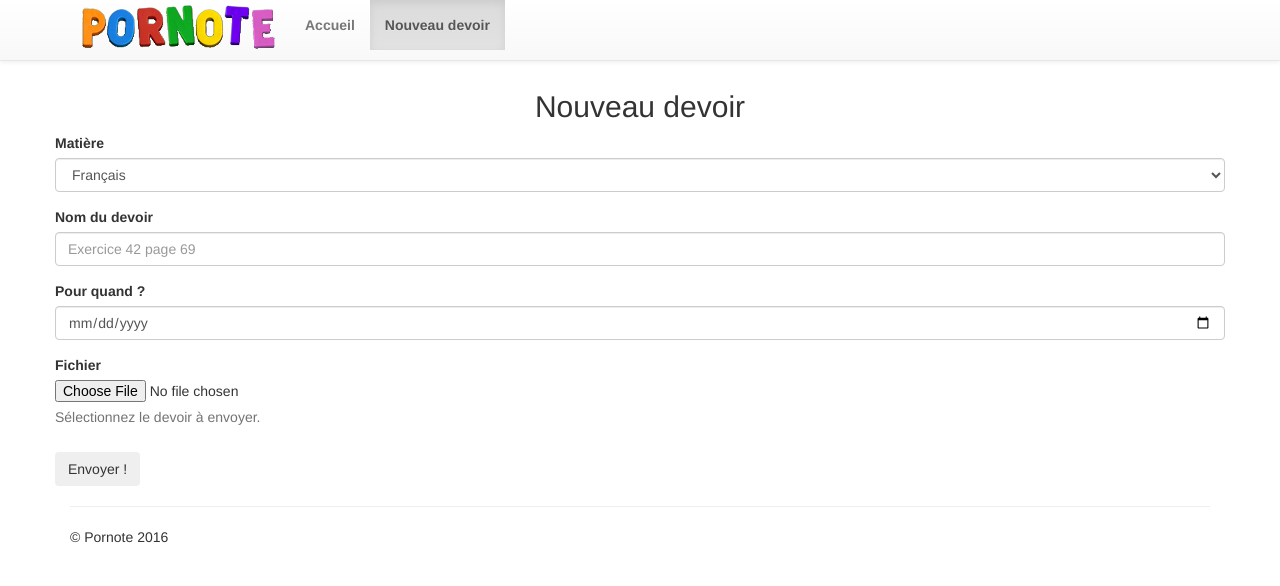
After one commit to shurikus2402/pornote, a Flask app: page /nouveau_devoir/ in a window 1280 px wide. The commit adds this page. Shown: the top 586 px of the page. Run offline with Flask 2, Linux system fonts and the light colour scheme; some libraries are stand-ins or nearby versions.

Commit message:
Added new_homework page and submission config

```diff
--- a/pornote/__init__.py
+++ b/pornote/__init__.py
@@ -1,7 +1,8 @@
-from flask import Flask, render_template
+from flask import Flask, render_template, request, redirect, url_for
 from flask.ext.sqlalchemy import SQLAlchemy
 from flask.ext.migrate import Migrate, MigrateCommand
 from flask.ext.script import Manager
+import datetime
 
 app = Flask(__name__)
 app.config.from_object("pornote.default_settings")
@@ -16,3 +17,27 @@ from pornote.models import *
 @app.route("/")
 def homepage():
     return render_template("homepage.html")
+
+@app.route("/nouveau_devoir/", methods=["GET", "POST"])
+def new_homework():
+    if request.method == "GET":
+        return render_template("new_homework.html")
+    elif request.method == "POST":
+        subject_form = request.form.get("subject")
+        print(subject_form)
+
+        date = request.form.get("end_date")
+        date = datetime.datetime.strptime(date, "%d/%m")
+
+        homework = Homework(
+            member_id = 1, # Temporary member id
+            subject = subject_form,
+            description = request.form.get("description"),
+            class_nb = 2, # Temporary class number
+            end_date = date
+        )
+
+        db.session.add(homework)
+        db.session.commit()
+
+        return redirect(url_for("homepage"))
--- a/pornote/models.py
+++ b/pornote/models.py
@@ -15,5 +15,7 @@ class Homework(db.Model):
 
     member_id = db.Column(db.Integer, db.ForeignKey("member.id"), nullable=False)
 
-    name = db.Column(db.String(100))
-    time_end = db.Column(db.DateTime)
+    subject = db.Column(db.String(128))
+    description = db.Column(db.String(256))
+    class_nb = db.Column(db.Integer)
+    end_date = db.Column(db.DateTime)
--- /dev/null
+++ b/pornote/templates/base.html
@@ -0,0 +1,73 @@
+<!DOCTYPE html>
+<html lang="en">
+   <head>
+      <meta charset="utf-8">
+      <meta http-equiv="X-UA-Compatible" content="IE=edge">
+      <meta name="viewport" content="width=device-width, initial-scale=1">
+      <!-- The above 3 meta tags *must* come first in the head; any other head content must come *after* these tags -->
+      <meta name="description" content="">
+      <meta name="author" content="">
+      <link rel="icon" type="image/x-icon" href="/static/img/favicon.ico">
+
+      <title>Pornote | {% block subtitle %} {% endblock %}</title>
+
+      <!-- Latest compiled and minified CSS -->
+      <link rel="stylesheet" href="https://maxcdn.bootstrapcdn.com/bootstrap/3.3.6/css/bootstrap.min.css" integrity="sha384-1q8mTJOASx8j1Au+a5WDVnPi2lkFfwwEAa8hDDdjZlpLegxhjVME1fgjWPGmkzs7" crossorigin="anonymous">
+
+      <!-- Optional theme -->
+      <link rel="stylesheet" href="https://maxcdn.bootstrapcdn.com/bootstrap/3.3.6/css/bootstrap-theme.min.css" integrity="sha384-fLW2N01lMqjakBkx3l/M9EahuwpSfeNvV63J5ezn3uZzapT0u7EYsXMjQV+0En5r" crossorigin="anonymous">
+
+      <!-- Custom styles for this template -->
+      <link href="/static/theme.css" rel="stylesheet">
+
+      <!-- HTML5 shim and Respond.js for IE8 support of HTML5 elements and media queries -->
+      <!--[if lt IE 9]>
+         <script src="https://oss.maxcdn.com/html5shiv/3.7.2/html5shiv.min.js"></script>
+         <script src="https://oss.maxcdn.com/respond/1.4.2/respond.min.js"></script>
+      <![endif]-->
+   </head>
+
+   <body role="document">
+
+      <!-- Fixed navbar -->
+      <nav class="navbar navbar-default navbar-fixed-top">
+         <div class="container">
+            <div class="navbar-header">
+               <button type="button" class="navbar-toggle collapsed" data-toggle="collapse" data-target="#navbar" aria-expanded="false" aria-controls="navbar">
+                  <span class="sr-only">Toggle navigation</span>
+                  <span class="icon-bar"></span>
+                  <span class="icon-bar"></span>
+                  <span class="icon-bar"></span>
+               </button>
+               <a href="/"><img src="/static/img/logo.png" alt="Logo Pornote" height="60" width="220"></a>
+            </div>
+            <div id="navbar" class="navbar-collapse collapse">
+               <ul class="nav navbar-nav">
+                  <li {% if active_page == "homepage" %} class="active" {% endif %}><a href="/">Accueil</a></li>
+                  <li {% if active_page == "new_homework" %} class="active" {% endif %}><a href="{{ url_for("new_homework") }}">Nouveau devoir</a></li>
+               </ul>
+            </div><!--/.nav-collapse -->
+         </div>
+      </nav>
+
+      <div class="container theme-showcase" role="main">
+
+         {% block content %}
+         {% endblock content %}
+
+         <hr>
+         <footer>
+            <p>&copy; Pornote 2016</p>
+         </footer>
+
+      </div> <!-- /container -->
+
+      <!-- Bootstrap core JavaScript
+         ================================================== -->
+         <!-- Placed at the end of the document so the pages load faster -->
+         <script src="https://ajax.googleapis.com/ajax/libs/jquery/1.11.3/jquery.min.js"></script>
+         <!-- Latest compiled and minified JavaScript -->
+         <script src="https://maxcdn.bootstrapcdn.com/bootstrap/3.3.6/js/bootstrap.min.js" integrity="sha384-0mSbJDEHialfmuBBQP6A4Qrprq5OVfW37PRR3j5ELqxss1yVqOtnepnHVP9aJ7xS" crossorigin="anonymous"></script>
+
+   </body>
+</html>
--- /dev/null
+++ b/pornote/templates/new_homework.html
@@ -0,0 +1,54 @@
+{% extends "base.html" %}
+{% set active_page = "new_homework" %}
+
+{% block subtitle %}
+   Nouveau devoir
+{% endblock %}
+
+{% block content %}
+
+<div>
+   <h2 class="text-center">Nouveau devoir</h2>
+</div>
+
+<form class="form-horizontal" method="POST" action="{{ url_for("new_homework") }}">
+   <div class="form-group">
+      <label for="subject">Matière</label>
+      <select class="form-control" id="subject" name="subject">
+         <option>Français</option>
+         <option>Histoire</option>
+         <option>Maths S</option>
+         <option>Maths ES</option>
+         <option>SVT S</option>
+         <option>SVT ES</option>
+         <option>Physique S</option>
+         <option>Physique ES</option>
+         <option>Anglais</option>
+         <option>Espagnol</option>
+         <option>Allemand</option>
+      </select>
+   </div>
+
+   <div class="form-group">
+      <label for="description">Nom du devoir</label>
+      <input type="text" class="form-control" id="description" name="description" placeholder="Exercice 42 page 69">
+   </div>
+
+   <div class="form-group">
+      <label for="end_date">Pour quand ?</label>
+      <input type="date" class="form-control" id="end_date" name="end_date" placeholder="JJ/MM">
+   </div>
+
+   <div class="form-group">
+      <label for="exampleInputFile">Fichier</label>
+      <input type="file" id="exampleInputFile">
+      <p class="help-block">Sélectionnez le devoir à envoyer.</p>
+   </div>
+
+   <div class="form-group">
+      <button type="submit" class="btn btn-pornote">Envoyer !</button>
+   </div>
+
+</form>
+
+{% endblock content %}
```
Also changed, not shown: migrations/versions/ba1fb3af6a95_.py (renamed from migrations/versions/17c6cfc094b3_.py, +7 -5 lines), pornote/templates/homepage.html (+12 -73 lines).
